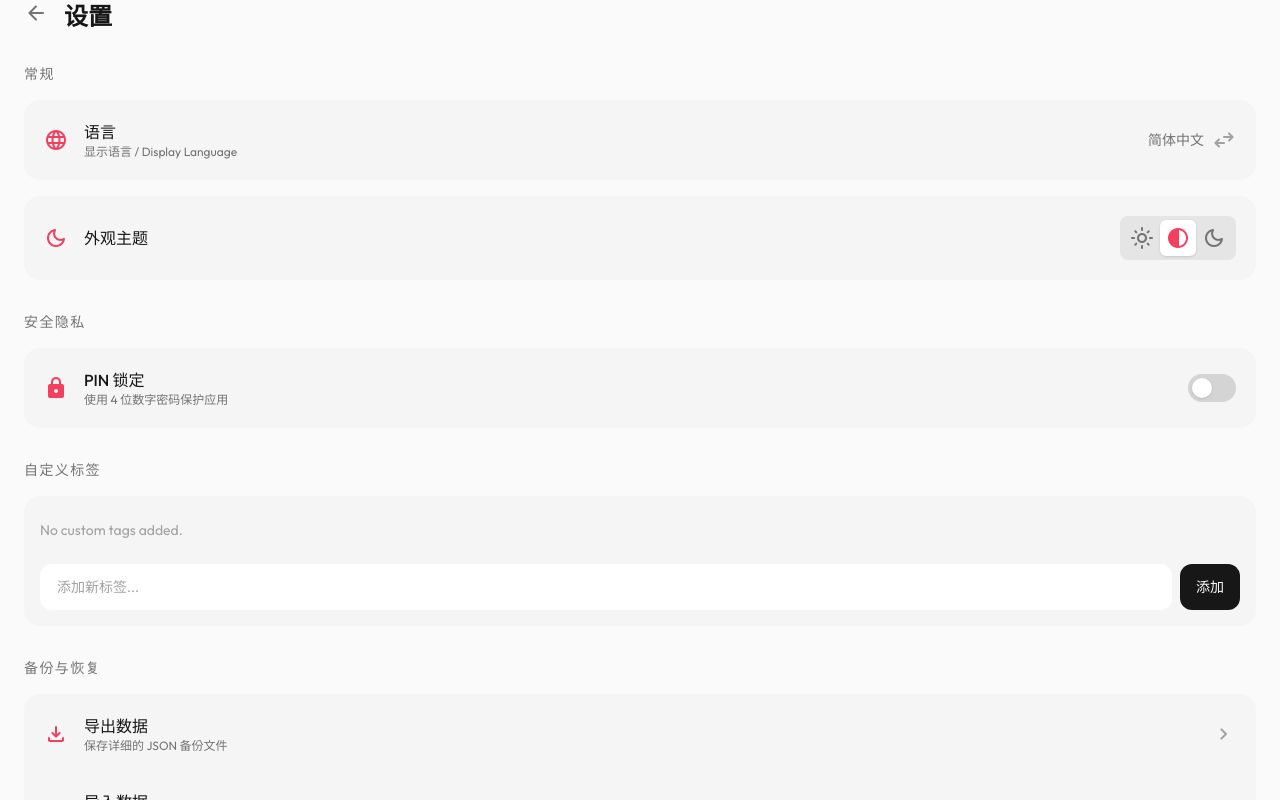
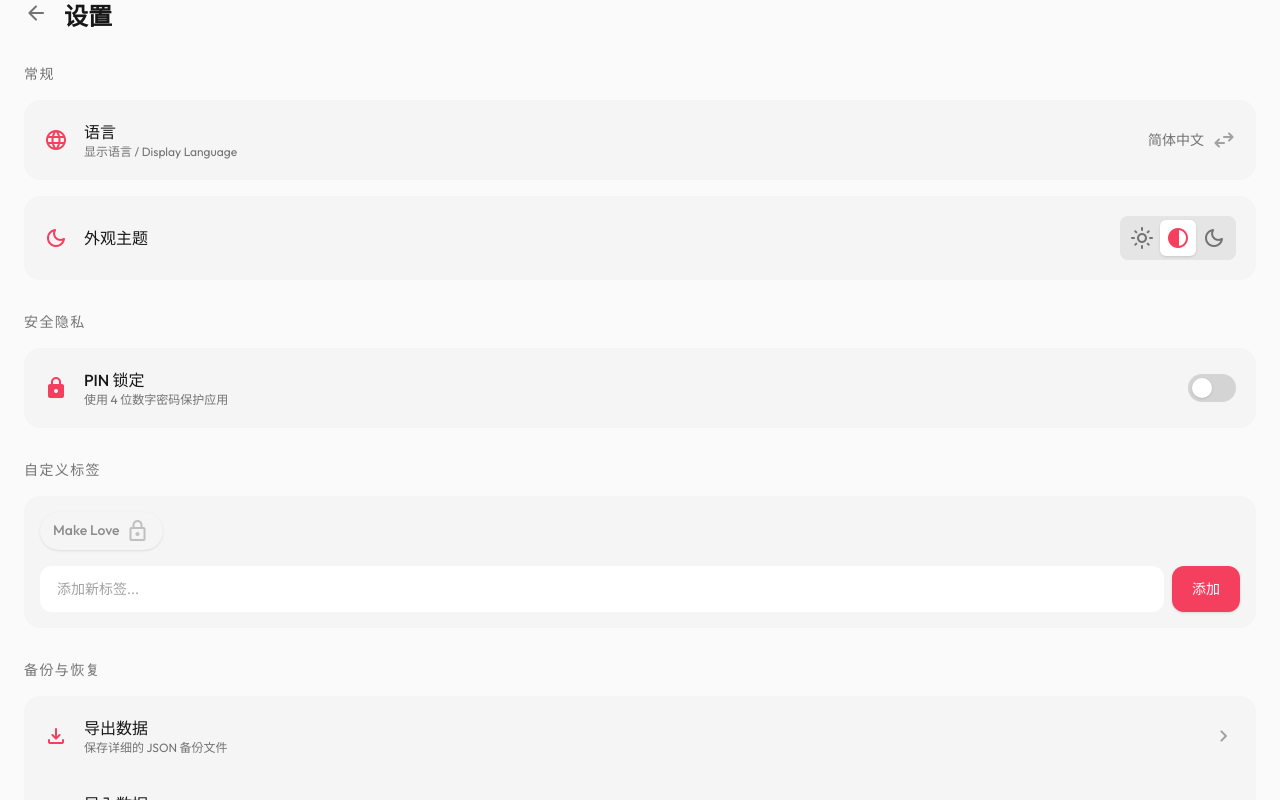
Before and after one commit to leechee-cmd/loveLog, a Vue app: page /settings in a window 1280 px wide. Built offline with nearby package versions, Linux system fonts and the light colour scheme.

Commit message:
feat: 细节调整

```diff
--- a/dev-dist/sw.js
+++ b/dev-dist/sw.js
@@ -82,7 +82,7 @@ define(['./workbox-5a5d9309'], (function (workbox) { 'use strict';
     "revision": "3ca0b8505b4bec776b69afdba2768812"
   }, {
     "url": "index.html",
-    "revision": "0.05sf65m0ukg"
+    "revision": "0.141dnn3lhf8"
   }], {});
   workbox.cleanupOutdatedCaches();
   workbox.registerRoute(new workbox.NavigationRoute(workbox.createHandlerBoundToURL("index.html"), {
--- a/src/components/business/LogEditor.vue
+++ b/src/components/business/LogEditor.vue
@@ -21,7 +21,7 @@ const startTime = ref('');
 const note = ref('');
 
 // Tags
-const defaultTags = [t('editor.default_tag')];
+const defaultTags = ['Make Love'];
 const availableTags = computed(() => {
    // Merge default tags with user custom tags
    return [...defaultTags, ...settingsStore.settings.customTags];
@@ -44,7 +44,7 @@ const initForm = () => {
             if (!defaultTags.includes(t)) settingsStore.addTag(t);
          });
     } else {
-        selectedTags.value = [t('editor.default_tag')];
+        selectedTags.value = ['Make Love'];
     }
 
     note.value = props.initialData?.note || '';
--- a/src/locales/en.json
+++ b/src/locales/en.json
@@ -108,6 +108,7 @@
       "import_success": "Import Successful!",
       "import_fail": "Failed to import: Invalid file format.",
       "wipe_warning": "Are you certain? This will wipe all data permanently.",
+      "wipe_success": "All data cleared successfully.",
       "generate_warning": "Generate 1 year of demo data? This will add to existing data.",
       "demo_success": "Demo data generated!"
     }
--- a/src/locales/zh.json
+++ b/src/locales/zh.json
@@ -38,7 +38,7 @@
     "note": "备注",
     "note_placeholder": "添加私人备注...",
     "save": "保存记录",
-    "default_tag": "做爱"
+    "default_tag": "Make Love"
   },
   "history": {
     "title": "历史记录",
@@ -108,6 +108,7 @@
       "import_success": "导入成功！",
       "import_fail": "导入失败：无效的文件格式。",
       "wipe_warning": "您确定吗？这将永久清除所有数据。",
+      "wipe_success": "数据已成功清除。",
       "generate_warning": "生成 1 年的演示数据？这将添加到现有数据中。",
       "demo_success": "演示数据已生成！"
     }
--- a/src/stores/logStore.ts
+++ b/src/stores/logStore.ts
@@ -90,7 +90,7 @@ export const useLogStore = defineStore('logs', () => {
       id: uuidv4(),
       timestamp: targetDate.getTime(),
       dateStr: useDateFormat(targetDate, 'YYYY-MM-DD').value,
-      tags: [i18n.global.t('editor.default_tag')], // 默认标签
+      tags: ['Make Love'], // 默认标签（与语言无关）
       createdAt: new Date().getTime(),
       updatedAt: new Date().getTime(),
     };
@@ -215,7 +215,7 @@ export const useLogStore = defineStore('logs', () => {
             const time = new Date(d);
             time.setHours(8 + Math.floor(Math.random() * 14), Math.floor(Math.random() * 60));
 
-            const tags = [i18n.global.t('editor.default_tag')];
+            const tags = ['Make Love'];
             if (time.getHours() < 10) tags.push(i18n.global.t('tags.morning'));
             if (Math.random() > 0.9) tags.push(i18n.global.t('tags.vacation'));
 
--- a/src/stores/settingsStore.ts
+++ b/src/stores/settingsStore.ts
@@ -60,6 +60,10 @@ export const useSettingsStore = defineStore('settings', () => {
     settings.value.customTags = settings.value.customTags.filter(t => t !== tag);
   }
 
+  function resetTags() {
+    settings.value.customTags = [];
+  }
+
   // PIN 锁管理
   function setPin(pin: string) {
     if (pin.length !== 4) return false;
@@ -102,6 +106,7 @@ export const useSettingsStore = defineStore('settings', () => {
     setTheme,
     addTag,
     removeTag,
+    resetTags,
     setPin,
     verifyPin,
     clearPin,
--- a/src/views/SettingsView.vue
+++ b/src/views/SettingsView.vue
@@ -13,6 +13,14 @@ const { showConfirm, showAlert } = useDialog();
 const fileInput = ref<HTMLInputElement | null>(null);
 const newTagInput = ref('');
 const showPinSetup = ref(false);
+
+// 开发者模式：生产环境需点击"备份与恢复"标题7次解锁
+const devTapCount = ref(0);
+const showDevMode = computed(() => import.meta.env.DEV || devTapCount.value >= 7);
+const handleDevTap = () => {
+  if (import.meta.env.DEV) return; // 开发环境不需要
+  devTapCount.value++;
+};
 
 const currentLangLabel = computed(() => {
   return settingsStore.settings.language === 'zh' ? '简体中文' : 'English';
@@ -96,13 +104,31 @@ const handleClear = async () => {
   });
   if (!ok) return;
   await logStore.clearAllData();
+  settingsStore.resetTags();
+
+  // Show Toast instead of Dialog
+  window.dispatchEvent(new CustomEvent('show-toast', {
+    detail: {
+      message: t('settings.confirm.wipe_success'),
+      type: 'success',
+      icon: 'delete_forever'
+    }
+  }));
 };
 
 const handleGenerateDemo = async () => {
   const ok = await showConfirm({ message: t('settings.confirm.generate_warning') });
   if (ok) {
     await logStore.generateDemoData();
-    await showAlert({ message: t('settings.confirm.demo_success') });
+
+
+    window.dispatchEvent(new CustomEvent('show-toast', {
+      detail: {
+        message: t('settings.confirm.demo_success'),
+        type: 'success',
+        icon: 'science'
+      }
+    }));
   }
 };
 </script>
@@ -211,11 +237,15 @@ const handleGenerateDemo = async () => {
         <div class="bg-surface-variant dark:bg-surface-variant-dark rounded-2xl p-4 space-y-4">
            <!-- Tag List -->
            <div class="flex flex-wrap gap-2">
-              <div v-if="settingsStore.settings.customTags.length === 0" class="text-neutral-400 text-sm py-2">
-                 No custom tags added.
+              <!-- Default Tag (Not removable) -->
+              <div class="pl-3 pr-3 py-1.5 rounded-full text-sm font-medium bg-neutral-100 dark:bg-neutral-800 text-neutral-500 dark:text-neutral-400 shadow-sm border border-transparent dark:border-neutral-700 flex items-center gap-1.5 select-none opacity-80">
+                 <span class="leading-none pb-0.5">Make Love</span>
+                 <span class="material-symbols-rounded text-[10px] font-bold opacity-50">lock</span>
               </div>
+
+              <!-- Custom Tags -->
               <template v-for="tag in settingsStore.settings.customTags" :key="tag">
-                 <div class="pl-3 pr-2 py-1.5 rounded-full text-sm font-medium bg-white dark:bg-neutral-800 text-neutral-700 dark:text-neutral-200 shadow-sm border border-transparent flex items-center gap-1.5">
+                 <div class="pl-3 pr-2 py-1.5 rounded-full text-sm font-medium bg-white dark:bg-neutral-800 text-neutral-700 dark:text-neutral-200 shadow-sm border border-transparent dark:border-neutral-700 flex items-center gap-1.5">
                     <span class="leading-none pb-0.5">{{ tag }}</span>
                     <button @click="handleRemoveTag(tag)" class="rounded-full w-4 h-4 flex items-center justify-center bg-black/5 hover:bg-black/20 dark:bg-white/10 dark:hover:bg-white/20 transition-colors">
                        <span class="material-symbols-rounded text-[10px] font-bold">close</span>
@@ -235,7 +265,7 @@ const handleGenerateDemo = async () => {
               />
               <button
                 @click="handleAddTag"
-                class="bg-neutral-900 dark:bg-white text-white dark:text-neutral-900 px-4 py-2 rounded-xl text-sm font-medium hover:opacity-90 transition-opacity"
+                class="bg-primary text-white px-5 py-3 rounded-xl text-sm font-medium hover:bg-primary-dark transition-colors shadow-sm active:scale-95 transition-transform"
               >
                 {{ t('settings.add') }}
               </button>
@@ -245,7 +275,7 @@ const handleGenerateDemo = async () => {
 
       <!-- Backup Section -->
       <section>
-        <h2 class="text-sm font-medium text-neutral-500 uppercase tracking-widest mb-4">{{ t('settings.backup') }}</h2>
+        <h2 class="text-sm font-medium text-neutral-500 uppercase tracking-widest mb-4 select-none" @click="handleDevTap">{{ t('settings.backup') }}</h2>
         <div class="bg-surface-variant dark:bg-surface-variant-dark rounded-2xl p-1 space-y-1">
           <button @click="handleExport" class="w-full p-4 flex items-center justify-between hover:bg-black/5 dark:hover:bg-white/5 rounded-xl transition-colors text-left group">
             <div class="flex items-center gap-4">
@@ -280,8 +310,8 @@ const handleGenerateDemo = async () => {
         </div>
       </section>
 
-      <!-- Developer Zone -->
-      <section>
+      <!-- Developer Zone（开发环境直接显示，生产环境点击7次解锁） -->
+      <section v-if="showDevMode">
          <h2 class="text-sm font-medium text-primary uppercase tracking-widest mb-4">{{ t('settings.developer') }}</h2>
          <div class="bg-primary/5 rounded-2xl p-1">
             <button @click="handleGenerateDemo" class="w-full p-4 flex items-center gap-4 hover:bg-primary/10 rounded-xl transition-colors text-left text-primary">
@@ -296,12 +326,12 @@ const handleGenerateDemo = async () => {
 
       <!-- Danger Zone -->
       <section>
-         <h2 class="text-sm font-medium text-red-500 uppercase tracking-widest mb-4">Danger Zone</h2>
+         <h2 class="text-sm font-medium text-red-500 uppercase tracking-widest mb-4">{{ t('settings.danger_zone') }}</h2>
          <div class="bg-red-50 dark:bg-red-900/10 rounded-2xl p-1">
             <button @click="handleClear" class="w-full p-4 flex items-center justify-between hover:bg-red-100 dark:hover:bg-red-900/20 rounded-xl transition-colors text-left text-red-600 dark:text-red-400">
               <div class="flex items-center gap-4">
                 <span class="material-symbols-rounded text-xl">delete_forever</span>
-                <span class="font-medium">Wipe All Data</span>
+                <span class="font-medium">{{ t('settings.wipe_data') }}</span>
               </div>
             </button>
          </div>
```
